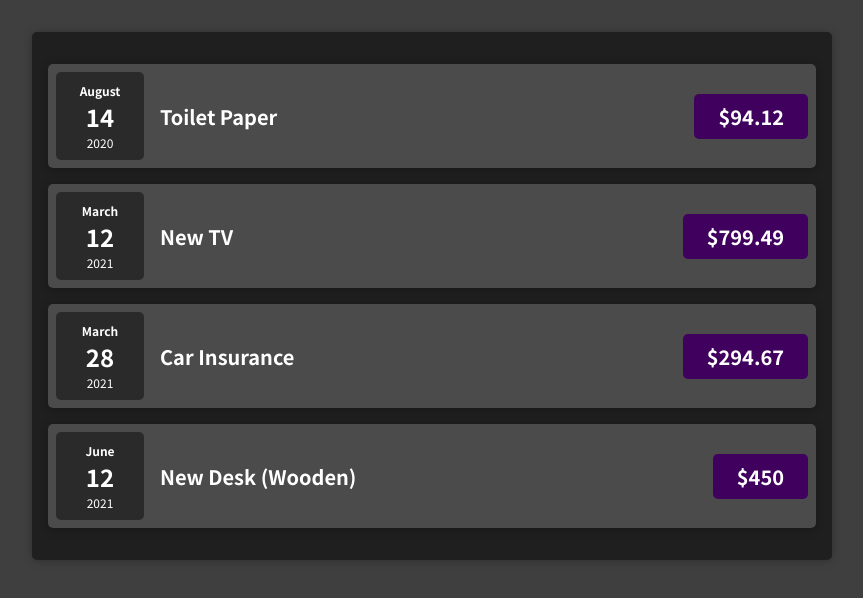
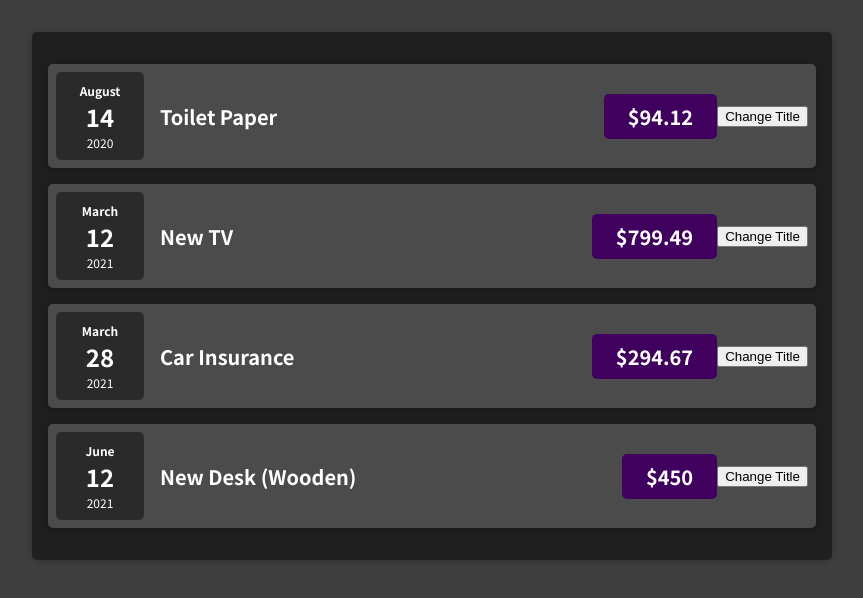
Before and after one commit to rudwolf/react-course, a React (Create React App) app: page / in a window 1280 px wide. Shown: the top 598 px of the page, without its empty margins (208-1071 px from the left). Built offline with nearby package versions, Linux system fonts and the light colour scheme.

Commit message:
Learned arrow functions and useState

```diff
--- a/src/App.js
+++ b/src/App.js
@@ -1,6 +1,6 @@
 import Expenses from "./components/Expenses/Expenses"
 
-function App() {
+const App = () => {
   const expenses = [
     {
       id: 'e1',
--- a/src/components/Expenses/ExpenseDate.js
+++ b/src/components/Expenses/ExpenseDate.js
@@ -1,6 +1,6 @@
 import './ExpenseDate.scss';
 
-function ExpenseDate(props) {
+const ExpenseDate = (props) => {
   const month = props.date.toLocaleString('en-US', {month: 'long' });
   const day = props.date.toLocaleString('en-US', {day: '2-digit' });
   const year = props.date.getFullYear();
--- a/src/components/Expenses/ExpenseItem.js
+++ b/src/components/Expenses/ExpenseItem.js
@@ -1,16 +1,23 @@
 import './ExpenseItem.scss';
 import ExpenseDate from './ExpenseDate';
 import Card from '../UI/Card';
+import React, { useState } from 'react';
 
-function ExpenseItem(props) {
+const ExpenseItem = (props) => {
+  const [title, setTitle] = useState(props.title);
+
+  const clickHandler = () => {
+    setTitle('Updated!!!');
+  }
 
   return (
       <Card className="expense-item">
         <ExpenseDate date={props.date}/>
         <div className='expense-item__description'>
-          <h2>{props.title}</h2>
+          <h2>{title}</h2>
           <div className='expense-item__price'>${props.amount}</div>
         </div>
+        <button onClick={clickHandler}>Change Title</button>
       </Card>
   );
 }
--- a/src/components/Expenses/Expenses.js
+++ b/src/components/Expenses/Expenses.js
@@ -2,7 +2,7 @@
 import ExpenseItem from "./ExpenseItem";
 import Card from '../UI/Card';
 
-function Expenses({list}) {
+const Expenses = ({list}) => {
   return(
     <Card className="expenses">
     {list.map((list, i) => {
--- a/src/components/UI/Card.js
+++ b/src/components/UI/Card.js
@@ -1,6 +1,6 @@
 import "./Card.scss";
 
-function Card(props) {
+const Card = (props) => {
   const classes = 'card ' + props.className;
   return <div className={classes}>{props.children}</div>
 }
```
